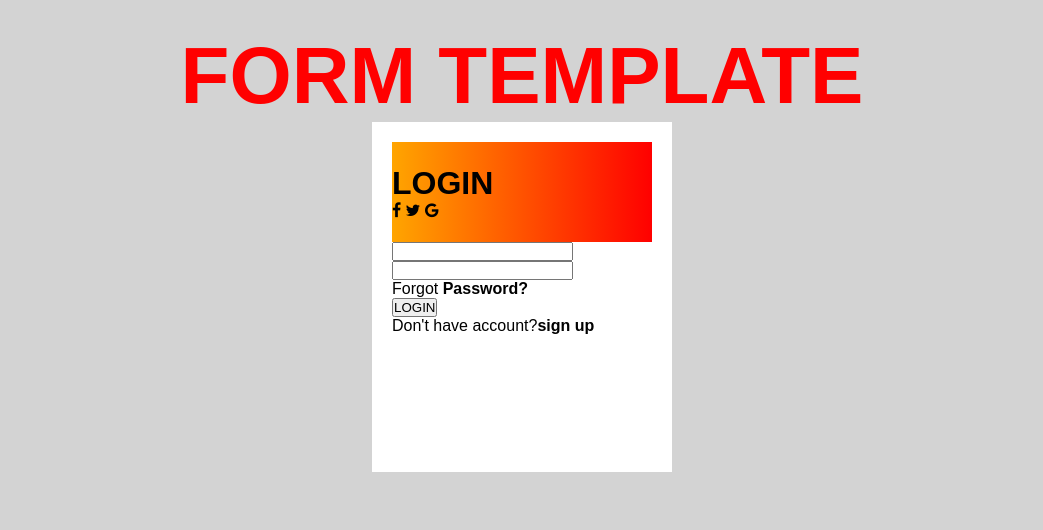
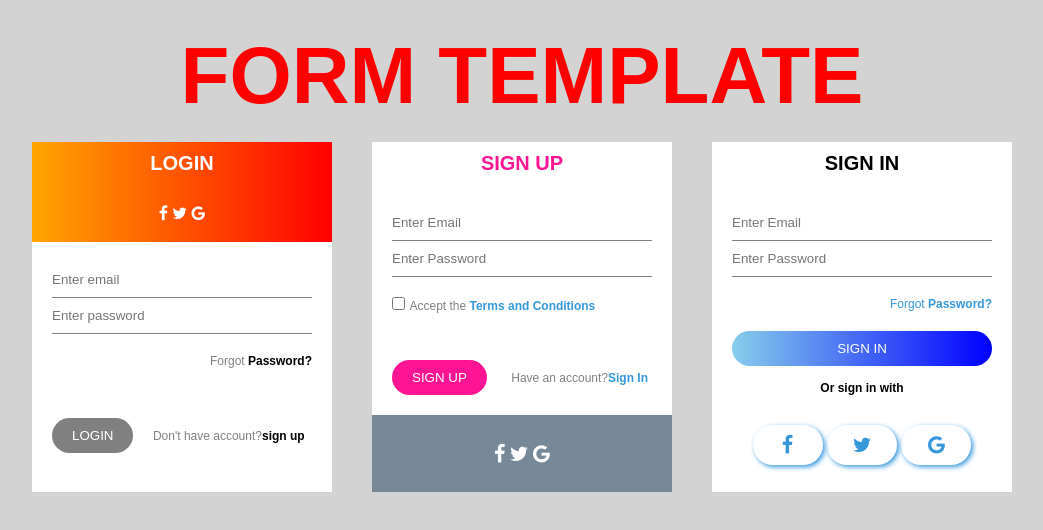
Before and after one commit to pal-garg/practical-14, a plain HTML site: page index.html in a window 1280 px wide. Shown: the whole page, without its empty margins (118-1161 px from the left). Drawn offline with Linux system fonts and the light colour scheme.

Commit message:
css parts done

```diff
--- a/index.html
+++ b/index.html
@@ -18,18 +18,70 @@
         <i class="fa fa-twitter"></i>
         <i class="fa fa-google"></i>
     </div>
+
 </div>
 <div class="form-container-t1">
     <div>
-    <input type="email" name="email" id="email">
+    <input type="email" name="email" id="email" placeholder="Enter email">
 </div>
 <div>
-    <input type="password" name="pwd" id="pwd">
+    <input type="password" name="pwd" id="pwd" placeholder="Enter password">
 </div>
 <p>Forgot <b>Password?</b></p>
 <input type="submit" value="LOGIN">
-<p>Don't  have account?<b>sign up</b></p>
+<p id="p2">Don't  have account?<b>sign up</b></p>
 </div>
+<div class="form-footer-t1"></div>
+</div>
+<!--form template2-->
+<div class="form-template2">
+    <div class="form-header-t2">
+        <h1>SIGN UP</h1>
+
+    </div>
+    <div class="form-container-t2">
+        <div>
+        <input type="email" name="email" id="email" placeholder="Enter Email">
+    </div>
+    <div>
+        <input type="password" name="pwd" id="pwd"  placeholder="Enter Password">
+    </div>
+    <input type="checkbox" name="chk" id="chk">
+    <p>Accept the <b>Terms and Conditions</b></p>
+    <input type="submit" value="SIGN UP">
+    <p id="p3">Have an account?<b>Sign In</b></p>
+    </div>
+        <div class="form-footer-t2">
+            <div class="social">
+                <i class="fa fa-facebook"></i>
+                <i class="fa fa-twitter"></i>
+                <i class="fa fa-google"></i>
+            </div>
+        </div>
+</div>
+<div class="form-template3">
+    <div class="form-header-t3">
+        <h1>SIGN IN</h1>
+
+    </div>
+    <div class="form-container-t3">
+        <div>
+        <input type="email" name="email" id="email" placeholder="Enter Email">
+    </div>
+    <div>
+        <input type="password" name="pwd" id="pwd"  placeholder="Enter Password">
+    </div>
+    <p>Forgot <b>Password?</b></p>
+    <input type="submit" value="SIGN IN">
+    <p id="p4"><b>Or sign in with</b></p>
+    </div>
+    <div class="form-footer-t3">
+        <div class="social">
+            <i class="fa fa-facebook"></i>
+            <i class="fa fa-twitter"></i>
+            <i class="fa fa-google"></i>
+        </div>
+    </div>
 </div>
 </div>
 </body>
--- a/style.css
+++ b/style.css
@@ -27,7 +27,9 @@ header h1{
     width:300px;
     height:350px;
     background-color:#fff;
-    padding:20px;
+    padding:0px;
+    margin-top:50px;
+    margin:20px;
 }
 .form-header-t1{
     width:100%;
@@ -36,4 +38,209 @@ header h1{
     display:flex;
     flex-direction:column;
     justify-content:center;
+    align-items:center;
 }
+.form-header-t1 h1{
+    color:white;
+    font-size:20px;
+    padding:10px 0px;
+}
+.form-header-t1 .social{
+    color:white;
+    padding:20px 10px;
+}
+.form-container-t1{
+    padding:20px;
+}
+input[type='email']
+{
+    outline:none;
+    border:none;
+    border-bottom:1px solid grey;
+    padding:10px 0px;
+    width:100%;
+}
+input[type='password']
+{
+    outline:none;
+    border:none;
+    border-bottom:1px solid grey;
+    padding:10px 0px;
+    width:100%;
+}
+.form-container-t1 p{
+    font-size:12px;
+    color:grey;
+    padding:20px 0px;
+    text-align:right;
+}
+input[type='submit']
+{
+    outline:none;
+    border:none;
+    border-radius:20px;
+    background-color:grey;
+    color:white;
+    padding:10px 20px;
+    margin-top:30px;
+}
+.form-container-t1 p#p2{
+    display:inline-block;
+    margin-left:15px;
+}
+.form-container-t1 p b{
+    color:black;
+}
+.form-template2{
+    width:300px;
+    height:350px;
+    background-color:#fff;
+    margin-top:50px;
+    margin:20px;
+}
+.form-header-t2{
+    background-color:#ffff;
+    display:flex;
+    flex-direction:column;
+    justify-content:center;
+    align-items:center;
+}
+.form-header-t2 h1{
+    color:deeppink;
+    font-size:20px;
+    padding:10px 0px;
+}
+.form-container-t2{
+    padding:20px;
+}
+.form-container-t2 input[type='email']
+{
+    outline:none;
+    border:none;
+    border-bottom:1px solid grey;
+    padding:10px 0px;
+    width:100%;
+}
+.form-container-t2 input[type='password']
+{
+    outline:none;
+    border:none;
+    border-bottom:1px solid grey;
+    padding:10px 0px;
+    width:100%;
+}
+input[type='checkbox']{
+    margin:20px 0px;
+}
+.form-container-t2 p{
+    font-size:12px;
+    color:grey;
+    display:inline-block;
+}
+.form-container-t2 p b{
+    color:#3498db;
+}
+.form-container-t2 input[type='submit']
+{
+    outline:none;
+    border:none;
+    border-radius:20px;
+    background-color:deeppink;
+    color:white;
+    padding:10px 20px;
+    margin-top:30px;
+}
+.form-container-t2 p#p3{
+    display:inline-block;
+    margin-left:20px;
+}
+.form-footer-t2{
+    background-color:#778899;
+    height:77px;
+    display:flex;
+    justify-content:center;
+    align-items:center;
+}
+.form-footer-t2 .social i{
+    color:white;
+    font-size:20px;
+    padding:10px 0px;
+}
+.form-template3{
+    width:300px;
+    height:350px;
+    background-color:#fff;
+    margin-top:50px;
+    margin:20px;
+}
+.form-header-t3{
+    background-color:#ffff;
+    display:flex;
+    flex-direction:column;
+    justify-content:center;
+    align-items:center;
+}
+.form-header-t3 h1{
+    color: black;
+    font-size: 20px;
+    padding: 10px 0px;
+}
+
+.form-container-t3{
+    padding: 20px;
+}
+input[type='email']{
+    outline: none;
+    border: none;
+    border-bottom: 1px solid grey;
+    padding: 10px 0px;
+    width: 100%;
+}
+input[type='password']{
+    outline: none;
+    border: none;
+    border-bottom: 1px solid grey;
+    padding: 10px 0px;
+    width: 100%;
+}
+
+.form-container-t3 p{
+    font-size: 12px;
+    color: #3498db;
+    padding: 20px 0px;
+    text-align: right;
+}
+.form-container-t3 p#p4{
+    color: black;
+    text-align: center;
+    margin-top: -5px;
+}
+.form-container-t3 input[type='submit']{
+    outline: none;
+    border: none;
+    border-radius: 20px;
+    display: block;
+    width: 100%;
+
+    background: linear-gradient(to right, skyblue, blue);
+    color: white;
+    padding: 10px 20px;
+    margin-top: 0px;
+
+}
+.form-footer-t3 {
+    display: flex;
+    justify-content: center;
+
+}
+.form-footer-t3 .social i{
+    color: #3498db;
+    font-size: 20px;
+    text-align: center;
+    width: 70px;
+    border-radius: 20px;
+    padding: 10px 0px;
+    box-shadow: 2px 2px 5px #3498db;
+    margin-top: -10px;
+
+}
```
